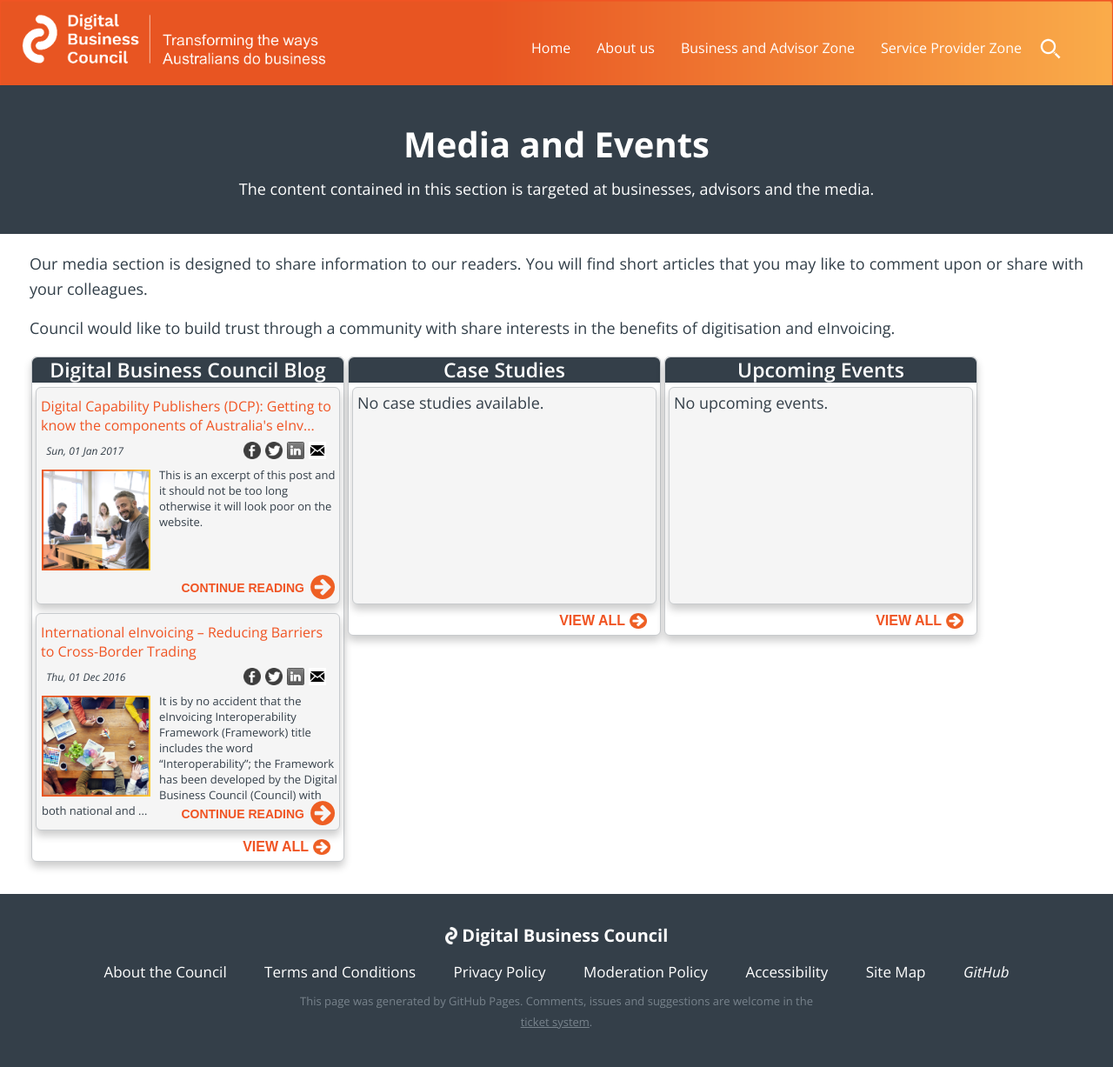
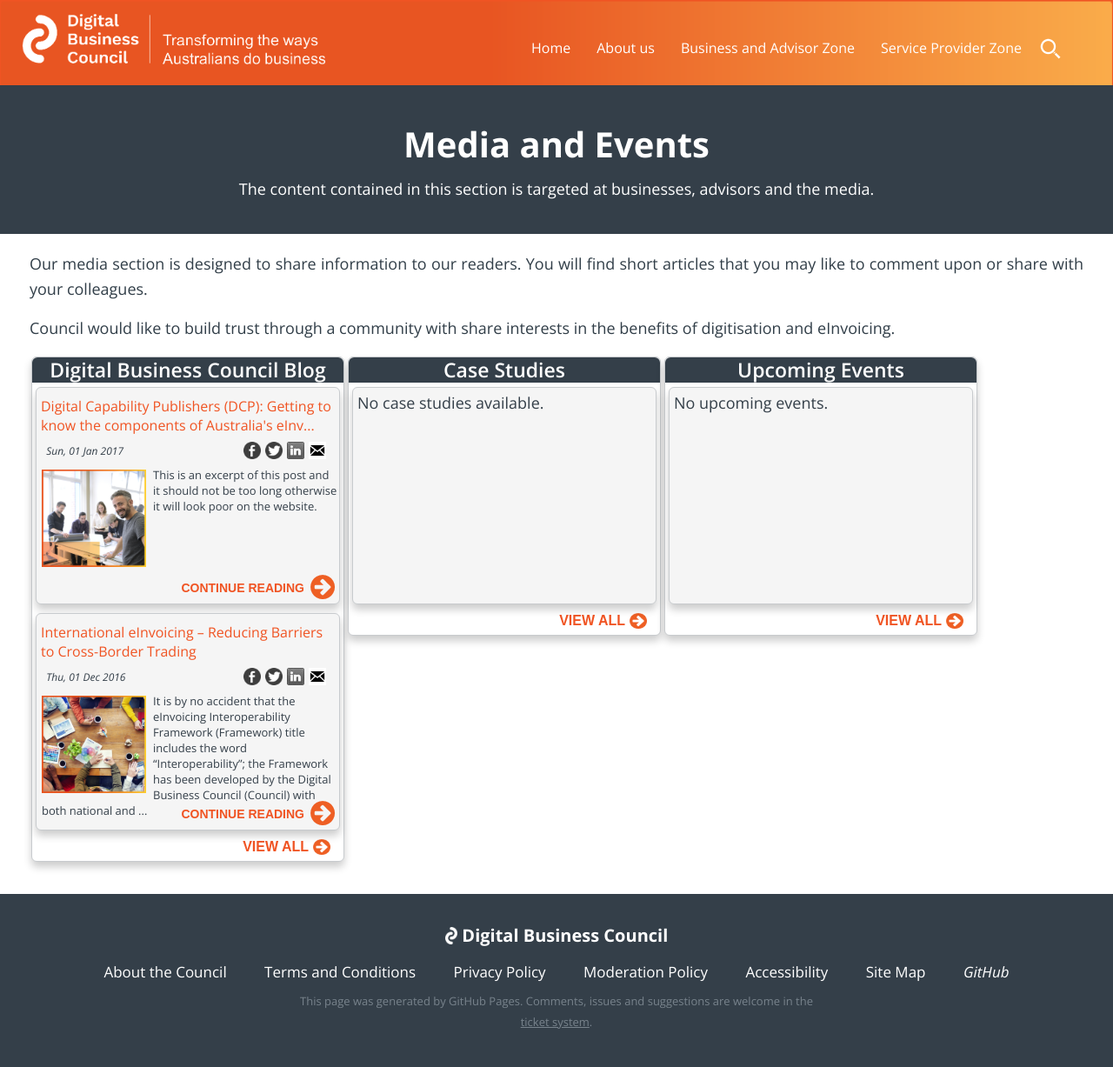
Before and after one commit to Digital-Business-Council/Digital-Business-Council.github.io, a Jekyll site: the page built from pages/business-zone/blogs/media-jump-page.md, in a window 1280 px wide. Shown: the whole page at 87% size. Built offline with Jekyll 4.4.1, drawn with Linux system fonts in a browser that asks for light colours.

Commit message:
Update _common.scss

```diff
--- a/_sass/_common.scss
+++ b/_sass/_common.scss
@@ -337,8 +337,8 @@
 
 		img{
         		float:left;
-        		max-width:125px;
-        		margin-right: 10px;
+        		max-width:120px;
+        		margin-right: 8px;
         		margin-top: 3px;
     		}
 	}
```
